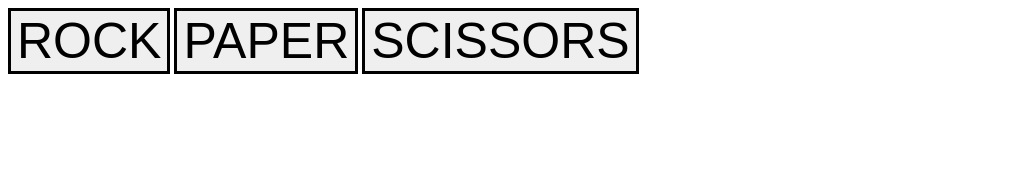
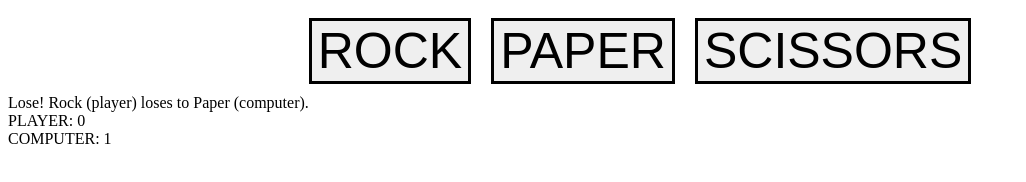
Before and after one commit to ramjayakumar21/rockpaperscissors, a plain HTML site: page index.html in a window 1280 px wide. Both pictures are taken after a click on the button "ROCK". Shown: the whole page, without its empty margins (0-1026 px from the left). Drawn offline with Linux system fonts and the light colour scheme.

Commit message:
Add scoreboard and results

```diff
--- a/code.js
+++ b/code.js
@@ -18,9 +18,9 @@ function playRound(playerSelection, computerSelection) {
     if (pC == cC) {
         return `Draw! ${pC} (player) ties with ${cC} (computer).`;
     } else if ((pC === "Rock" && cC == "Scissors") || (pC === "Paper" && cC == "Rock") || (pC === "Scissors" && cC == "Paper")) {
-        return `You win! ${pC} (player) beats ${cC} (computer).`;
+        return `Win! ${pC} (player) beats ${cC} (computer).`;
     } else {
-        return `You lose! ${pC} (player) loses to ${cC} (computer).`;
+        return `Lose! ${pC} (player) loses to ${cC} (computer).`;
     }
 
 }
--- a/index.html
+++ b/index.html
@@ -7,16 +7,70 @@
         <link rel="stylesheet" href="style.css">
     </head>
     <body>
-        <button class="rock fade-in">ROCK</button>
-        <button class="paper fade-in">PAPER</button>
-        <button class="scissors fade-in">SCISSORS</button>
+        <div style="display: flex; justify-content: center;">
+            <button class="rock fade-in">ROCK</button>
+            <button class="paper fade-in">PAPER</button>
+            <button class="scissors fade-in">SCISSORS</button>
+        </div>
+
+        <div class="results">
+
+        </div>
+
+        <div class="score">
+            <div class="player">PLAYER: 0</div>
+            <div class="computer">COMPUTER: 0</div>
+        </div>
+
+
 
 
         <script>
+            let play_score = 0;
+            let com_score = 0;
+            const results = document.querySelector(".results");
+            const player = document.querySelector(".player");
+            const computer = document.querySelector(".computer");
+
             const rock_btn = document.querySelector('.rock');
             rock_btn.addEventListener('click', () => {
-                console.log(playRound('rock', computerPlay()))
+                let result = playRound('rock', computerPlay());
+                updateScore(result);
+                results.textContent = result;
             });
+
+            const paper_btn = document.querySelector('.paper');
+            paper_btn.addEventListener('click', () => {
+                let result = playRound('paper', computerPlay());
+                updateScore(result);
+                results.textContent = result;
+            });
+
+            const scissors_btn = document.querySelector('.scissors');
+            scissors_btn.addEventListener('click', () => {
+                let result = playRound('scissors', computerPlay());
+                updateScore(result);
+                results.textContent = result;
+            });
+
+            function updateScore(string) {
+                const val = string.substring(0,1);
+                switch (val) {
+                    case "D":
+
+                        break;
+                    case "W":
+                        play_score++;
+                        break;
+                    case "L":
+                        com_score++;
+                        break;
+                }
+
+                player.textContent = `PLAYER: ${play_score}`;
+                computer.textContent = `COMPUTER: ${com_score}`;
+            }
+
         </script>
     </body>
 </html>
--- a/style.css
+++ b/style.css
@@ -1,12 +1,14 @@
 button {
     font-size: 50px;
     border: solid black 3px;
+    margin: 10px;
 }
 
 .fade-in {
     animation: fadeIn 1s;
 }
 
+
 @keyframes fadeIn {
     0% {opacity: 0;}
     100% {opacity: 1;}
```
